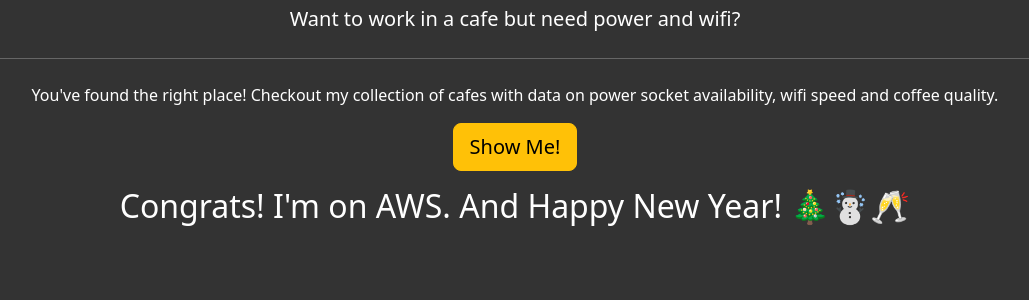
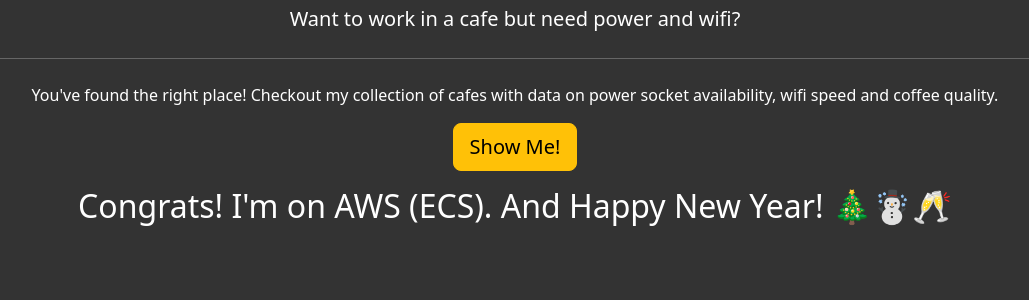
Before and after one commit to RossShevchuk/git-docker-ecs, a Flask app: page / in a window 1280 px wide. Shown: the part 319-619 px from the top of the page, without its empty margins (125-1154 px from the left). Run offline with Flask 3, Linux system fonts and the light colour scheme; some libraries are stand-ins or nearby versions.

Commit message:
Updating index.html

```diff
--- a/templates/index.html
+++ b/templates/index.html
@@ -9,7 +9,7 @@
         <hr class="my-4">
         <p>You've found the right place! Checkout my collection of cafes with data on power socket availability, wifi speed and coffee quality.</p>
         <p><a class="btn btn-warning btn-lg" href="{{ url_for('cafes') }}" role="button">Show Me!</a></p>
-        <h2>Congrats! I'm on AWS. And Happy New Year! 🎄☃️🥂</h2>
+        <h2>Congrats! I'm on AWS (ECS). And Happy New Year! 🎄☃️🥂</h2>
     </div>
     </div>
 
```
